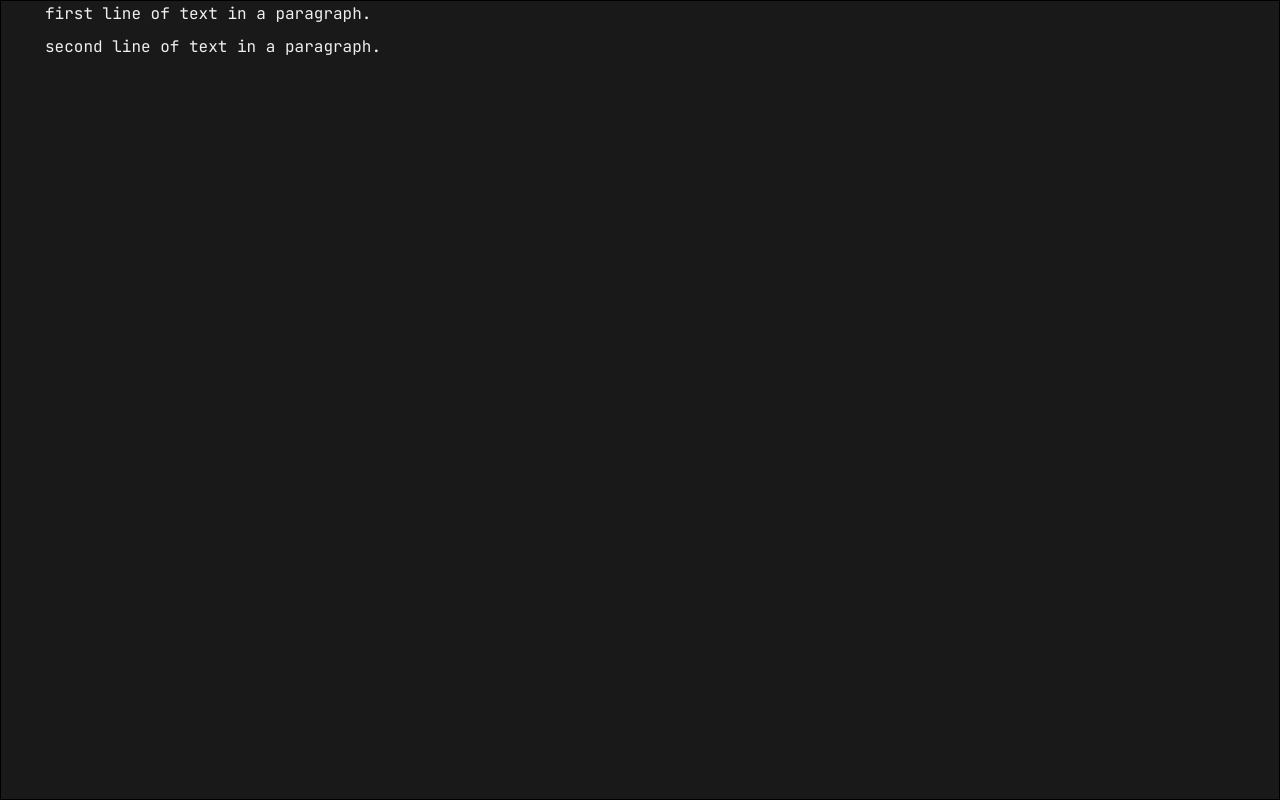
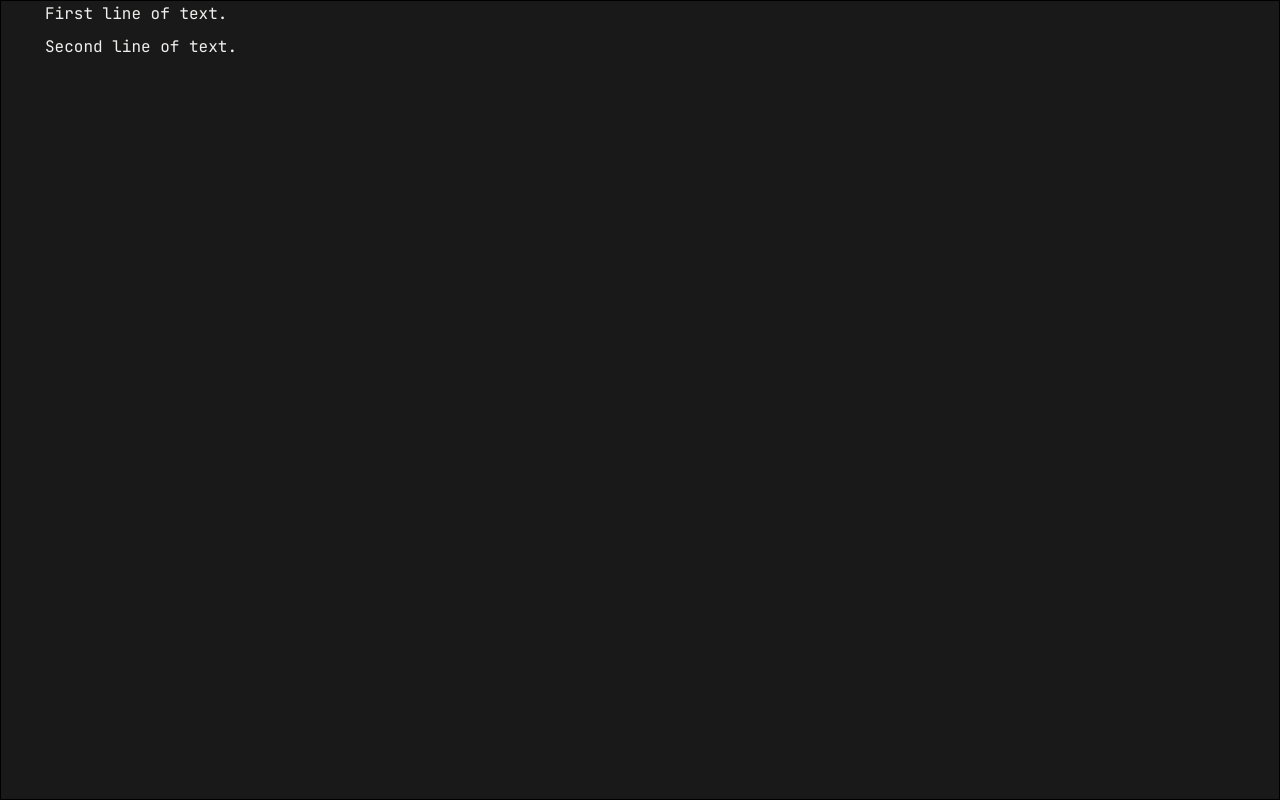
Before and after one commit to mdmarufbinsalim/Atlas, a Next.js app: page / in a window 1280 px wide. Built offline with nearby package versions, Linux system fonts and the light colour scheme; a web font is replaced by a local one.

Commit message:
feat: added a basic slash menu and formatable texts

```diff
--- a/package.json
+++ b/package.json
@@ -9,13 +9,15 @@
     "lint": "eslint"
   },
   "dependencies": {
+    "clsx": "^2.1.1",
     "next": "16.2.6",
     "react": "19.2.4",
     "react-dom": "19.2.4",
     "react-icons": "^5.6.0",
     "slate": "^0.124.1",
     "slate-dom": "^0.124.1",
-    "slate-react": "^0.124.2"
+    "slate-react": "^0.124.2",
+    "tailwind-merge": "^3.6.0"
   },
   "devDependencies": {
     "@tailwindcss/postcss": "^4",
--- /dev/null
+++ b/src/app/hooks/useShowSlashMenuPrompt.tsx
@@ -0,0 +1,22 @@
+import { BlockElement } from "@/types/slate.types"
+import { useMemo } from "react"
+import { Range } from "slate"
+import { useSelected, useSlate } from "slate-react"
+
+export function useShowSlashMenuPrompt(element: BlockElement) {
+    const selected = useSelected()
+    const editor = useSlate()
+
+    return useMemo(() => {
+        const isEmpty = element.children.every(c => c.text === '')
+
+        return (
+            {
+                showSlashMenuPrompt: selected &&
+                    isEmpty &&
+                    editor.selection &&
+                    Range.isCollapsed(editor.selection)
+            }
+        )
+    }, [selected, editor.selection, element])
+}
--- a/src/components/atlas-editor.tsx
+++ b/src/components/atlas-editor.tsx
@@ -1,56 +1,116 @@
 "use client"
 import { useCallback, useState } from "react"
-import { createEditor, Descendant } from "slate"
+import { createEditor, Descendant, Editor, Text, Transforms } from "slate"
 import { Editable, RenderElementProps, RenderLeafProps, Slate, withReact } from "slate-react"
 import Leaf from "./elements/leaf"
 import Block from "./elements/block"
+import SlashMenu from "./slash-menu"
+import { Mode } from "@/types/slate.types"
 
-
-const initialValue = [
+const initialValue: Descendant[] = [
     {
         type: 'block',
-        children: [{ text: 'first line of text in a paragraph.' }],
+        children: [{ text: 'First line of text.' }],
     },
     {
         type: 'block',
-        children: [{ text: 'second line of text in a paragraph.' }],
+        children: [{ text: 'Second line of text.' }],
     },
-] as Descendant[]
+]
 
+type SlashState = {
+    query: string
+    anchor: { top: number; bottom: number; left: number; right: number }
+    slashOffset: number
+} | null
+
+function toggleMark(editor: ReturnType<typeof withReact>, mark: 'bold' | 'striked' | 'underlined') {
+    const isActive = Editor.marks(editor)?.[mark] === true
+    if (isActive) Editor.removeMark(editor, mark)
+    else Editor.addMark(editor, mark, true)
+}
 
 export default function AtlasEditor() {
     const [editor] = useState(() => withReact(createEditor()))
-
+    const [slashState, setSlashState] = useState<SlashState>(null)
 
     const renderElement = useCallback((props: RenderElementProps) => {
         switch (props.element.type) {
-            case 'block':
-                return <Block {...props} />
-            default:
-                return <div />;
+            case 'block': return <Block {...props} />
+            default: return <div />
         }
     }, [])
 
+    const renderLeaf = useCallback((props: RenderLeafProps) => <Leaf {...props} />, [])
 
-    const renderLeaf = useCallback((props: RenderLeafProps) => <Leaf {...props} />, []);
+    const handleKeyDown = useCallback((e: React.KeyboardEvent) => {
+        const mod = e.metaKey || e.ctrlKey
+        if (mod && e.key.toLowerCase() === 'b') { e.preventDefault(); toggleMark(editor, 'bold'); return }
+        if (mod && e.key.toLowerCase() === 'u') { e.preventDefault(); toggleMark(editor, 'underlined'); return }
+        if (mod && e.shiftKey && e.key.toLowerCase() === 's') { e.preventDefault(); toggleMark(editor, 'striked'); return }
+        if (slashState && (e.key === ' ' || e.key === 'Escape')) setSlashState(null)
+    }, [editor, slashState])
 
+    const handleChange = useCallback((value: Descendant[]) => {
+        void value
+        const { selection } = editor
+        if (!selection) { setSlashState(null); return }
+
+        const [node] = Editor.node(editor, selection.focus.path)
+        if (!Text.isText(node)) { setSlashState(null); return }
+
+        const textBefore = node.text.slice(0, selection.focus.offset)
+        const slashIdx = textBefore.lastIndexOf('/')
+
+        if (slashIdx !== -1) {
+            const query = textBefore.slice(slashIdx + 1)
+            if (!query.includes(' ')) {
+                const domSel = window.getSelection()
+                if (domSel?.rangeCount) {
+                    const rect = domSel.getRangeAt(0).getBoundingClientRect()
+                    setSlashState({ query, anchor: { top: rect.top, bottom: rect.bottom, left: rect.left, right: rect.right }, slashOffset: slashIdx })
+                    return
+                }
+            }
+        }
+
+        setSlashState(null)
+    }, [editor])
+
+    const handleSlashSelect = useCallback((mode: Mode) => {
+        if (!slashState || !editor.selection) return
+
+        const path = [...editor.selection.focus.path]
+        const currentOffset = editor.selection.focus.offset
+
+        Transforms.delete(editor, {
+            at: { anchor: { path, offset: slashState.slashOffset }, focus: { path, offset: currentOffset } }
+        })
+
+        Editor.addMark(editor, 'mode', mode)
+
+        setSlashState(null)
+    }, [editor, slashState])
 
     return (
-        <Slate
-            editor={editor}
-            initialValue={initialValue}
-            onChange={(e) => { console.log(e) }}
-        >
-            <div
-                className="flex flex-col flex-1 border w-full overflow-y-auto bg-editor-background"
-            >
+        <Slate editor={editor} initialValue={initialValue} onChange={handleChange}>
+            <div className="flex flex-col flex-1 border w-full overflow-y-auto bg-editor-background">
                 <Editable
                     renderElement={renderElement}
                     renderLeaf={renderLeaf}
+                    onKeyDown={handleKeyDown}
                     className="flex flex-col outline-0 text-editor-text gap-2"
                 />
-                <div className="flex-1 grow min-h-6"/>
+                <div className="flex-1 grow min-h-6" />
             </div>
+            {slashState && (
+                <SlashMenu
+                    anchor={slashState.anchor}
+                    query={slashState.query}
+                    onSelect={handleSlashSelect}
+                    onClose={() => setSlashState(null)}
+                />
+            )}
         </Slate>
     )
 }
--- a/src/components/elements/block.tsx
+++ b/src/components/elements/block.tsx
@@ -1,20 +1,30 @@
+import { useShowSlashMenuPrompt } from "@/app/hooks/useShowSlashMenuPrompt";
 import { PiDotsSixVerticalBold, PiPlus } from "react-icons/pi";
 import { RenderElementProps } from "slate-react";
 
-export default function Block({ attributes, children }: RenderElementProps) {
-
+export default function Block({ attributes, children, element }: RenderElementProps) {
+    const { showSlashMenuPrompt } = useShowSlashMenuPrompt(element)
     return (
-        <div {...attributes} className="group flex items-start gap-2 selection:bg-editor-text-selection">
+        <div {...attributes} className="group flex items-center gap-2 selection:bg-editor-text-selection">
             <div className="min-h-6 flex items-center gap-1">
-                <div className="opacity-0 group-hover:opacity-100 transition-opacity duration-500 cursor-grab" contentEditable={false} >
+                <div className="opacity-0 group-hover:opacity-100 transition-opacity duration-500 cursor-grab" contentEditable={false}>
                     <PiPlus className="text-editor-text" />
                 </div>
-
-                <div className="opacity-0 group-hover:opacity-100 transition-opacity duration-500 cursor-grab" contentEditable={false} >
-                    <PiDotsSixVerticalBold className="text-editor-text"/>
+                <div className="opacity-0 group-hover:opacity-100 transition-opacity duration-500 cursor-grab" contentEditable={false}>
+                    <PiDotsSixVerticalBold className="text-editor-text" />
                 </div>
             </div>
-            {children}
+            <div className="relative flex-1 min-w-0">
+                {showSlashMenuPrompt && (
+                    <span
+                        contentEditable={false}
+                        className="absolute left-2 top-0.5 text-white/25 pointer-events-none select-none font-mono text-sm"
+                    >
+                        use &apos;/&apos; for commands
+                    </span>
+                )}
+                {children}
+            </div>
         </div>
     );
 }
--- a/src/components/elements/leaf.tsx
+++ b/src/components/elements/leaf.tsx
@@ -1,10 +1,28 @@
-import { RenderLeafProps } from "slate-react";
+import { RenderLeafProps } from "slate-react"
+import { Mode } from "@/types/slate.types"
+import { cn } from "@/lib/utils"
+
+const MODE_CLASSES: Record<Mode, string> = {
+    header_1: 'text-4xl font-bold',
+    header_2: 'text-3xl font-semibold',
+    header_3: 'text-2xl font-semibold',
+    header_4: 'text-xl font-medium',
+    text: 'text-base',
+}
 
 export default function Leaf({ attributes, children, leaf }: RenderLeafProps) {
-
     return (
-        <span {...attributes} className="font-mono" >
+        <span
+            {...attributes}
+            className={cn(
+                'font-mono',
+                leaf.mode && MODE_CLASSES[leaf.mode],
+                leaf.bold && 'font-bold',
+                leaf.striked && 'line-through',
+                leaf.underlined && 'underline',
+            )}
+        >
             {children}
         </span>
-    );
+    )
 }
--- /dev/null
+++ b/src/components/slash-menu.tsx
@@ -0,0 +1,99 @@
+"use client"
+import { useEffect, useLayoutEffect, useRef, useState } from "react"
+import { Mode } from "@/types/slate.types"
+import { cn } from "@/lib/utils"
+
+type SlashItem = { label: string; mode: Mode; hint: string }
+
+const ITEMS: SlashItem[] = [
+    { label: 'Text',     mode: 'text',     hint: 'Plain paragraph'  },
+    { label: 'Header 1', mode: 'header_1', hint: 'Large heading'    },
+    { label: 'Header 2', mode: 'header_2', hint: 'Medium heading'   },
+    { label: 'Header 3', mode: 'header_3', hint: 'Small heading'    },
+    { label: 'Header 4', mode: 'header_4', hint: 'Smallest heading' },
+]
+
+const GAP = 6
+
+type Props = {
+    anchor: { top: number; bottom: number; left: number; right: number }
+    query: string
+    onSelect: (mode: Mode) => void
+    onClose: () => void
+}
+
+export default function SlashMenu({ anchor, query, onSelect, onClose }: Props) {
+    const menuRef = useRef<HTMLDivElement>(null)
+    const [activeIndex, setActiveIndex] = useState(0)
+    const [prevQuery, setPrevQuery] = useState(query)
+    const [style, setStyle] = useState<React.CSSProperties>({ visibility: 'hidden', position: 'fixed', top: 0, left: 0 })
+
+    if (prevQuery !== query) {
+        setPrevQuery(query)
+        setActiveIndex(0)
+    }
+
+    const filtered = ITEMS.filter(({ label }) =>
+        label.toLowerCase().includes(query.toLowerCase())
+    )
+
+    // Recompute position whenever anchor or filtered list changes
+    useLayoutEffect(() => {
+        const menu = menuRef.current
+        if (!menu) return
+
+        const menuRect = menu.getBoundingClientRect()
+        const vw = window.innerWidth
+        const vh = window.innerHeight
+
+        // Vertical: prefer below cursor, flip above if it would overflow
+        const top = anchor.bottom + GAP + menuRect.height > vh
+            ? anchor.top - menuRect.height - GAP
+            : anchor.bottom + GAP
+
+        // Horizontal: align to cursor left, shift left if it would overflow
+        const left = Math.min(anchor.left, vw - menuRect.width - GAP)
+
+        setStyle({ visibility: 'visible', position: 'fixed', top, left })
+    }, [anchor, filtered.length])
+
+    useEffect(() => {
+        const handler = (e: KeyboardEvent) => {
+            if (e.key === 'ArrowDown') {
+                e.preventDefault(); e.stopPropagation()
+                setActiveIndex(i => (i + 1) % filtered.length)
+            } else if (e.key === 'ArrowUp') {
+                e.preventDefault(); e.stopPropagation()
+                setActiveIndex(i => (i - 1 + filtered.length) % filtered.length)
+            } else if (e.key === 'Enter') {
+                e.preventDefault(); e.stopPropagation()
+                if (filtered[activeIndex]) onSelect(filtered[activeIndex].mode)
+            } else if (e.key === 'Escape') {
+                e.preventDefault()
+                onClose()
+            }
+        }
+        window.addEventListener('keydown', handler, true)
+        return () => window.removeEventListener('keydown', handler, true)
+    }, [filtered, activeIndex, onSelect, onClose])
+
+    if (!filtered.length) return null
+
+    return (
+        <div ref={menuRef} style={style} className="z-50 min-w-50 rounded-lg border border-white/10 bg-[#252525] shadow-2xl py-1">
+            {filtered.map((item, i) => (
+                <div
+                    key={item.mode}
+                    onMouseDown={e => { e.preventDefault(); onSelect(item.mode) }}
+                    className={cn(
+                        'flex items-center justify-between gap-4 px-3 py-2 cursor-pointer',
+                        i === activeIndex ? 'bg-white/10' : 'hover:bg-white/5'
+                    )}
+                >
+                    <span className="text-editor-text text-sm font-mono">{item.label}</span>
+                    <span className="text-white/40 text-xs">{item.hint}</span>
+                </div>
+            ))}
+        </div>
+    )
+}
--- /dev/null
+++ b/src/lib/utils.ts
@@ -0,0 +1,6 @@
+import { clsx, type ClassValue } from 'clsx'
+import { twMerge } from 'tailwind-merge'
+
+export function cn(...inputs: ClassValue[]) {
+    return twMerge(clsx(inputs))
+}
```
Also changed, not shown: src/types/slate.types.ts (+17 -7 lines), 2 other files (tests, documents, lock files or other folders).
